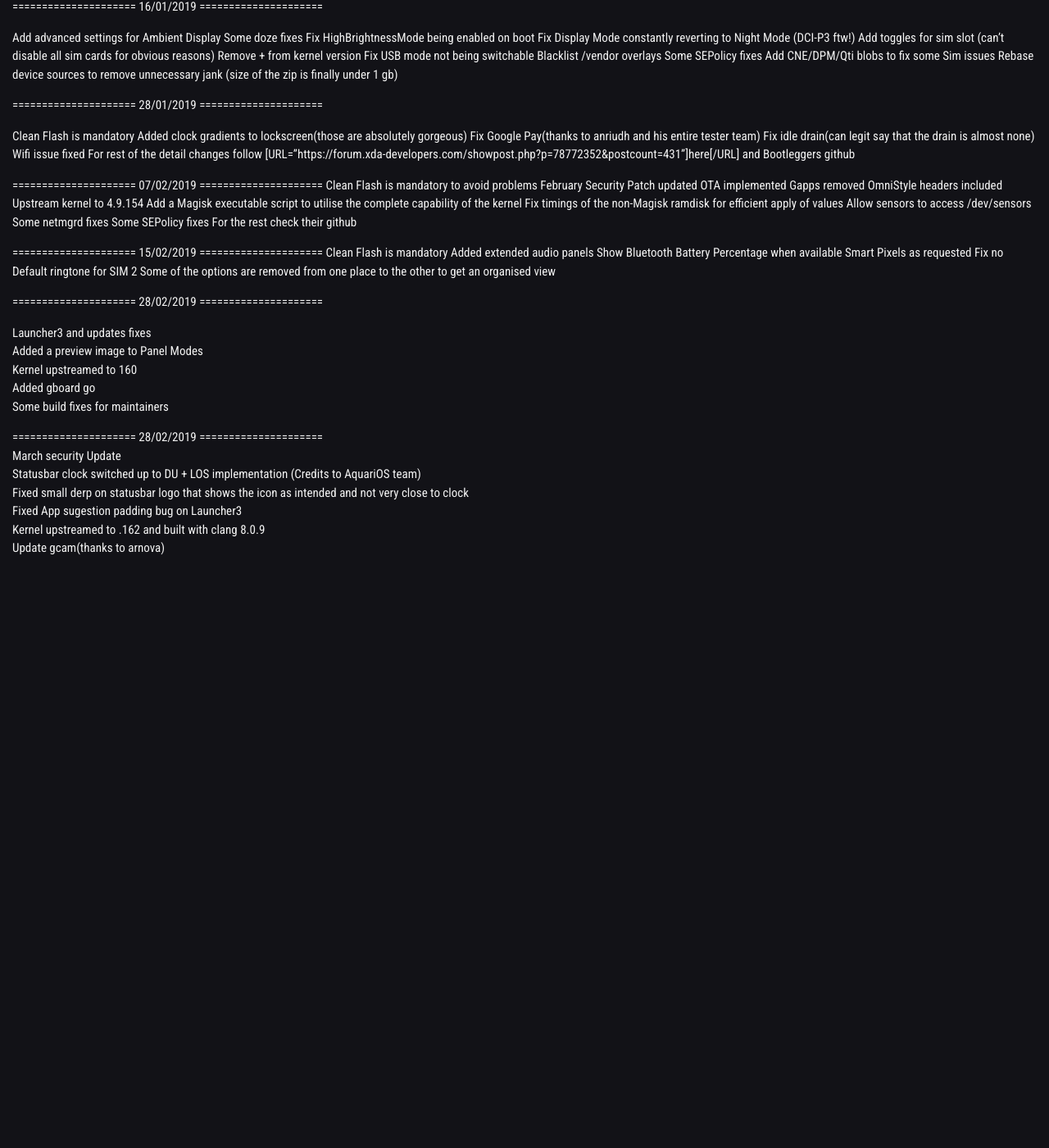
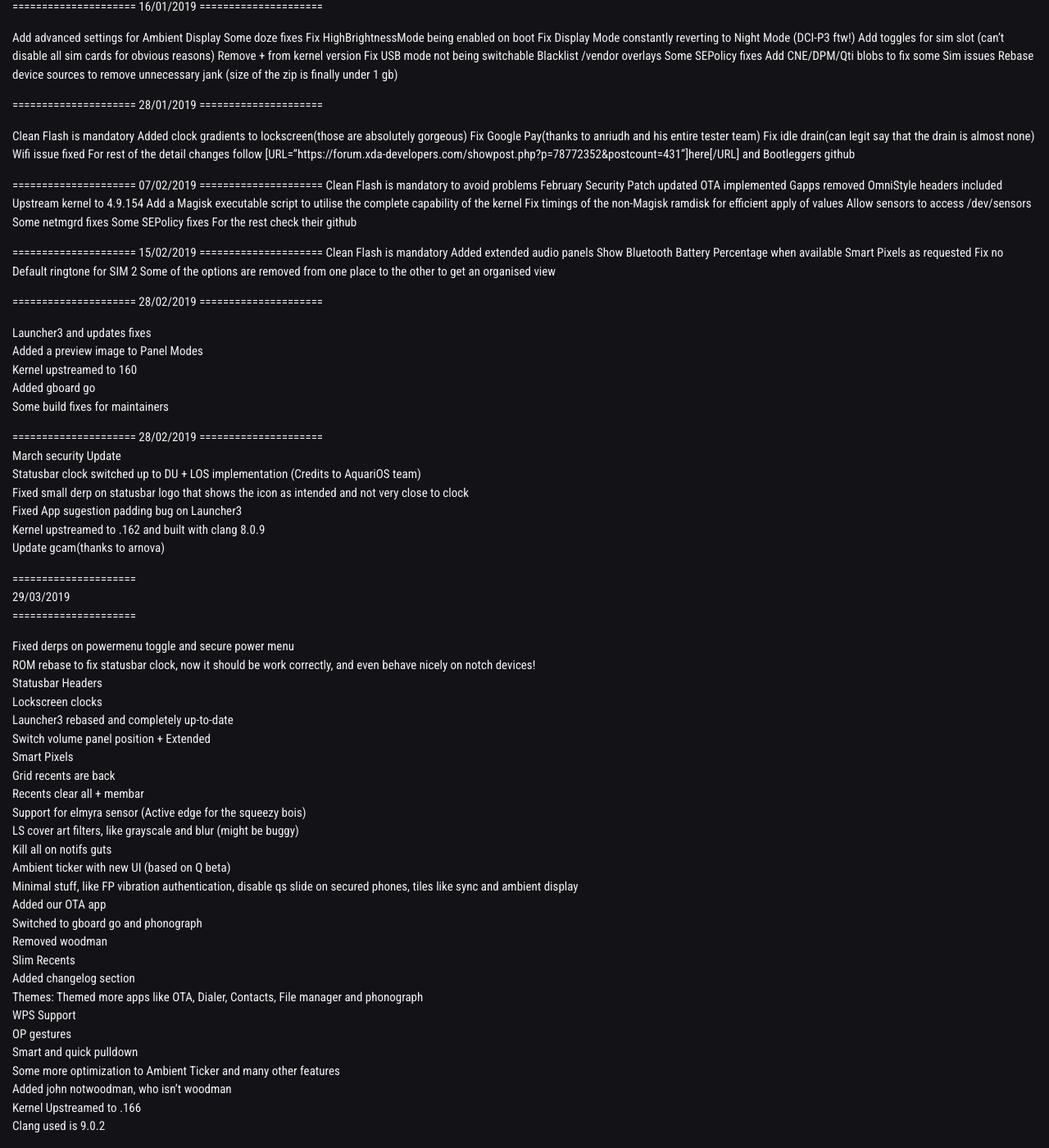
Before and after one commit to tyazx/BootleggersROM-Devices.github.io, a Jekyll site: the page built from _changelog/enchilada.md, in a window 1280 px wide and 1400 px high, scrolled down 558 px. Shown: the whole window at 82% size. Built offline with Jekyll 4.4.1, drawn with Linux system fonts in a browser that asks for light colours; nearby versions of some CDN libraries; before the commit the page ends 1253 px from its top, so only the background shows below that.

Commit message:
Update Changelog

```diff
--- a/_changelog/enchilada.md
+++ b/_changelog/enchilada.md
@@ -130,3 +130,34 @@ Fixed small derp on statusbar logo that shows the icon as intended and not very
 Fixed App sugestion padding bug on Launcher3
 Kernel upstreamed to .162 and built with clang 8.0.9
 Update gcam(thanks to arnova)
+
+=====================
+    29/03/2019
+=====================
+* Fixed derps on powermenu toggle and secure power menu
+* ROM rebase to fix statusbar clock, now it should be work correctly, and even behave nicely on notch devices!
+* Statusbar Headers
+* Lockscreen clocks
+* Launcher3 rebased and completely up-to-date
+* Switch volume panel position + Extended
+* Smart Pixels
+* Grid recents are back
+* Recents clear all + membar
+* Support for elmyra sensor (Active edge for the squeezy bois)
+* LS cover art filters, like grayscale and blur (might be buggy)
+* Kill all on notifs guts
+* Ambient ticker with new UI (based on Q beta)
+* Minimal stuff, like FP vibration authentication, disable qs slide on secured phones, tiles like sync and ambient display
+* Added our OTA app
+* Switched to gboard go and phonograph
+* Removed woodman
+* Slim Recents
+* Added changelog section
+* Themes: Themed more apps like OTA, Dialer, Contacts, File manager and phonograph
+* WPS Support
+* OP gestures
+* Smart and quick pulldown
+* Some more optimization to Ambient Ticker and many other features
+* Added john notwoodman, who isn't woodman
+* Kernel Upstreamed to  .166
+* Clang used is 9.0.2
```
